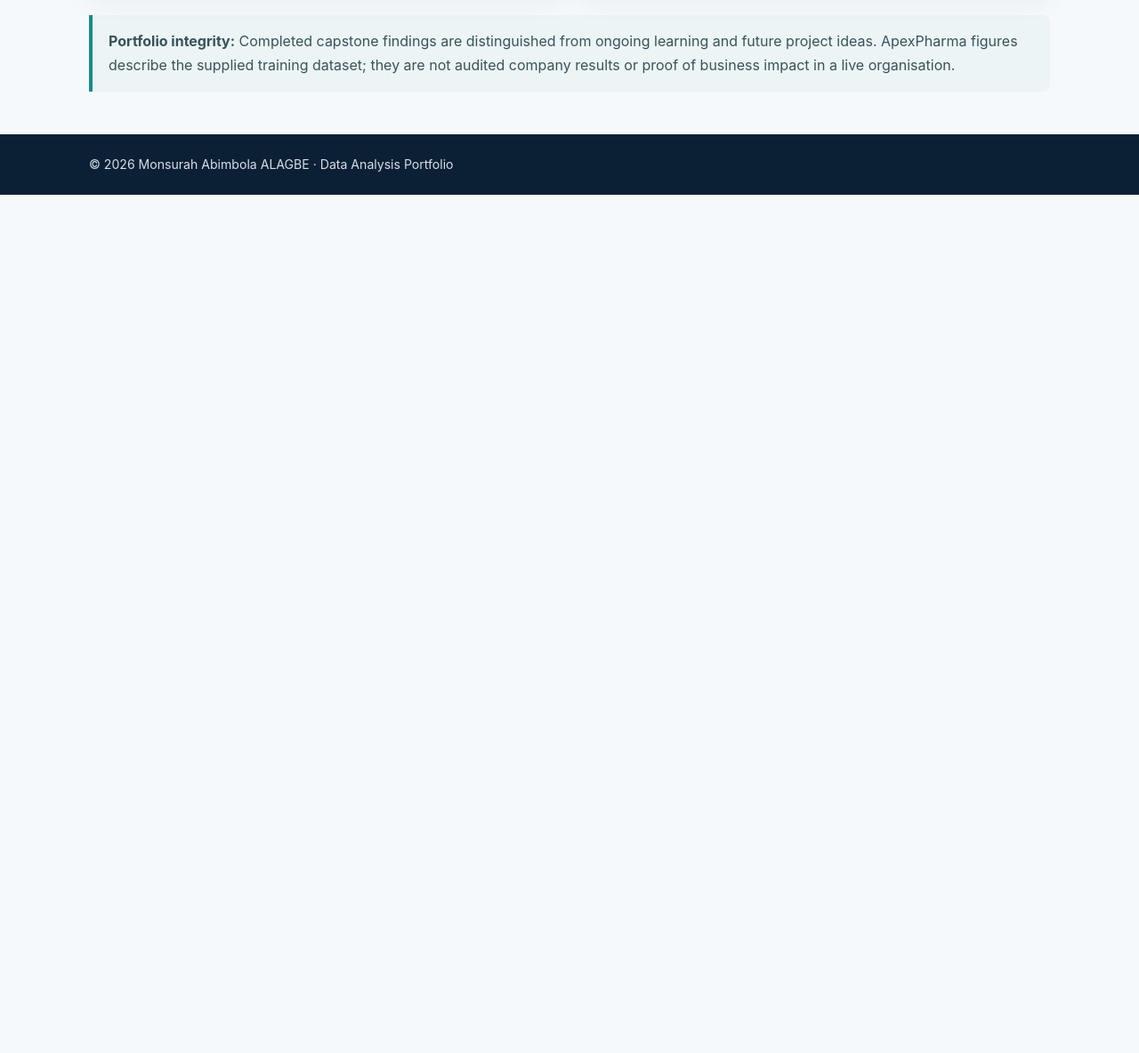
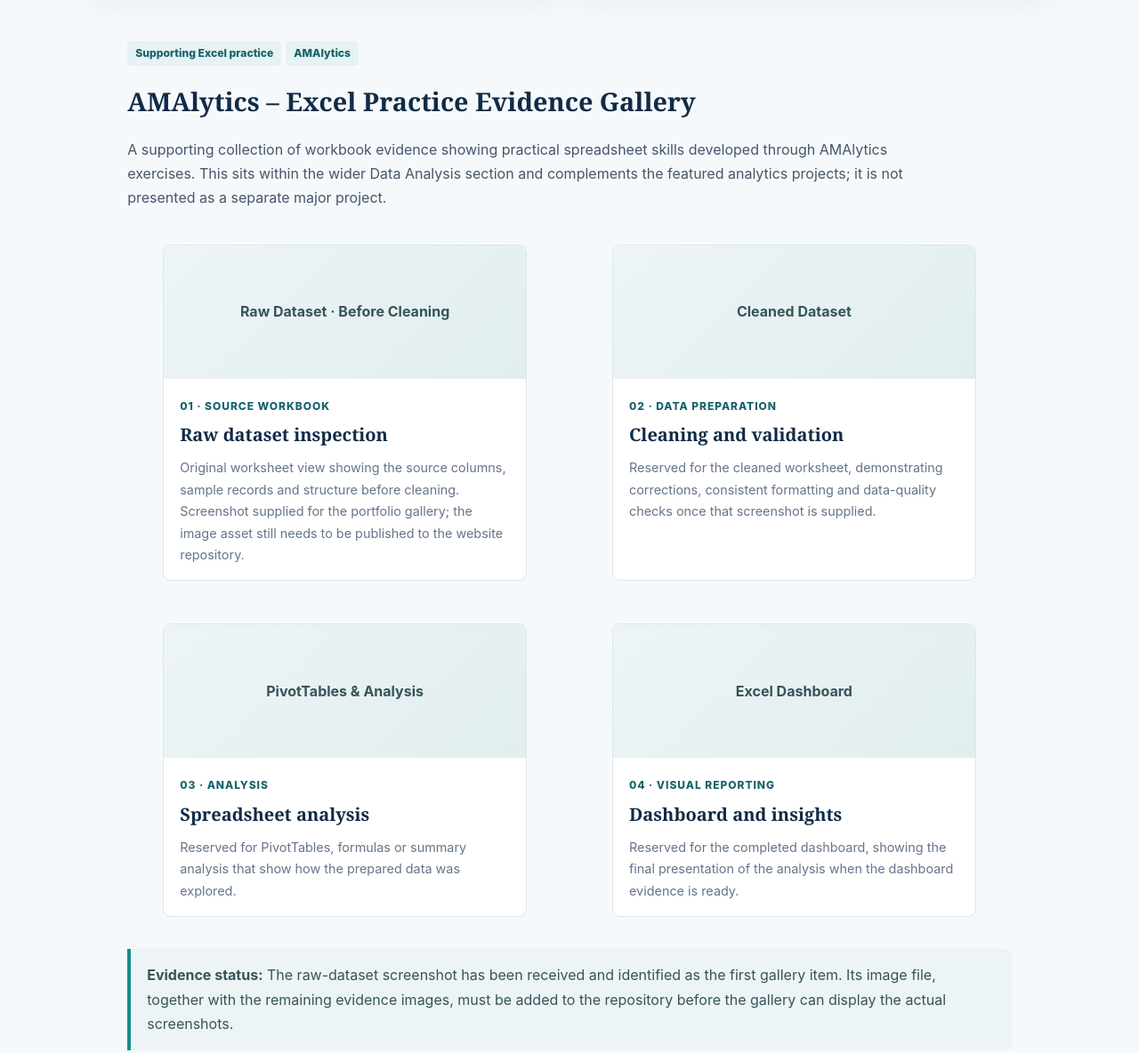
Before and after one commit to Monsurah1910/monsurah-healthtech-portfolio, a plain HTML site: page data-analysis.html in a window 1280 px wide. Shown: the part 4853-6037 px from the top of the page at 89% size. Before the commit the page ends 5072 px from the top, so only its background shows below. Drawn offline with Linux system fonts and the light colour scheme.

Commit message:
Add AMAlytics supporting Excel evidence gallery

```diff
--- a/data-analysis.html
+++ b/data-analysis.html
@@ -11,7 +11,8 @@
 .wrap{width:min(1080px,92%);margin:auto}.top{background:var(--navy);border-bottom:3px solid var(--teal);padding:15px 0}.top nav{display:flex;justify-content:space-between;gap:18px;flex-wrap:wrap}.top a{color:white;text-decoration:none;font-weight:700}.top .links{display:flex;gap:16px;flex-wrap:wrap;font-size:.9rem}
 .hero{background:radial-gradient(ellipse at 88% 8%,rgba(22,140,140,.2),transparent 32%),linear-gradient(120deg,#102b46,#174765 68%,#168c8c);color:white;padding:68px 0 64px;border-bottom:4px solid var(--teal)}.eyebrow{color:#bde4e1;text-transform:uppercase;letter-spacing:.15em;font-size:.76rem;font-weight:800}h1,h2,h3{font-family:Georgia,serif}h1{font-size:clamp(2.35rem,5vw,3.8rem);line-height:1.12;margin:12px 0 16px;max-width:900px}.hero p{max-width:820px;color:#e8edf5;font-size:1.08rem}
 section{padding:48px 0}.intro{max-width:900px;color:#45566b}.grid{display:grid;grid-template-columns:repeat(2,minmax(0,1fr));gap:16px;margin-top:24px}.card{background:#fff;border:1px solid var(--line);border-top:4px solid var(--teal);border-radius:9px;padding:24px;box-shadow:0 10px 28px rgba(16,31,61,.045)}h2{color:var(--navy);font-size:1.8rem;margin:8px 0 12px}h3{color:var(--navy);font-size:1.25rem;margin:0 0 8px}.meta{color:var(--muted);font-size:.9rem}.tag{display:inline-block;background:#e6f2f3;color:#17636a;border-radius:4px;padding:4px 9px;font-size:.76rem;font-weight:800;margin:0 5px 8px 0}.skills{display:flex;gap:7px;flex-wrap:wrap;margin-top:16px}.skills span{background:#f0f6f7;border:1px solid var(--line);padding:5px 9px;border-radius:4px;font-size:.82rem;color:#35545a}.note{margin-top:20px;padding:16px 18px;background:var(--pale);border-left:4px solid var(--teal);border-radius:0 8px 8px 0;color:#35545a}.kpi{display:grid;grid-template-columns:repeat(3,1fr);gap:10px;margin:18px 0}.kpi div{background:#f0f6f7;border:1px solid var(--line);border-radius:7px;padding:14px}.kpi strong{display:block;color:var(--navy);font-size:1.3rem}a{color:#17636a}footer{background:#0b2035;color:#d6deea;padding:22px 0;font-size:.88rem}
-@media(max-width:720px){.grid,.kpi{grid-template-columns:1fr}.hero{padding:50px 0}.top nav{flex-direction:column}}
+.evidence-gallery{display:grid;grid-template-columns:repeat(2,minmax(0,1fr));gap:16px;margin-top:22px}.evidence-item{background:#fff;border:1px solid var(--line);border-radius:9px;overflow:hidden}.evidence-visual{min-height:150px;display:flex;align-items:center;justify-content:center;text-align:center;padding:24px;background:linear-gradient(135deg,#edf4f6,#e2eeee);color:#35545a;font-weight:700}.evidence-item figcaption{padding:16px 18px}.evidence-item figcaption p{margin:6px 0 0;color:var(--muted);font-size:.9rem}.evidence-step{display:inline-block;color:#17636a;font-size:.75rem;font-weight:800;text-transform:uppercase;letter-spacing:.08em;margin-bottom:5px}
+@media(max-width:720px){.grid,.kpi,.evidence-gallery{grid-template-columns:1fr}.hero{padding:50px 0}.top nav{flex-direction:column}}
 </style>
 </head>
 <body>
@@ -99,6 +100,32 @@ section{padding:48px 0}.intro{max-width:900px;color:#45566b}.grid{display:grid;g
 <p class="meta">These tools are presented as learning and exploration; proficiency will be refined as practical project evidence is added.</p>
 </article>
 </div>
+
+<section id="amalytics-excel-evidence"><div class="wrap">
+<span class="tag">Supporting Excel practice</span><span class="tag">AMAlytics</span>
+<h2>AMAlytics – Excel Practice Evidence Gallery</h2>
+<p class="intro">A supporting collection of workbook evidence showing practical spreadsheet skills developed through AMAlytics exercises. This sits within the wider Data Analysis section and complements the featured analytics projects; it is not presented as a separate major project.</p>
+<div class="evidence-gallery">
+<figure class="evidence-item">
+<div class="evidence-visual" role="img" aria-label="Raw dataset screenshot supplied; image file awaits publication to the portfolio repository">Raw Dataset · Before Cleaning</div>
+<figcaption><span class="evidence-step">01 · Source workbook</span><h3>Raw dataset inspection</h3><p>Original worksheet view showing the source columns, sample records and structure before cleaning. Screenshot supplied for the portfolio gallery; the image asset still needs to be published to the website repository.</p></figcaption>
+</figure>
+<figure class="evidence-item">
+<div class="evidence-visual" role="img" aria-label="Evidence slot for cleaned worksheet">Cleaned Dataset</div>
+<figcaption><span class="evidence-step">02 · Data preparation</span><h3>Cleaning and validation</h3><p>Reserved for the cleaned worksheet, demonstrating corrections, consistent formatting and data-quality checks once that screenshot is supplied.</p></figcaption>
+</figure>
+<figure class="evidence-item">
+<div class="evidence-visual" role="img" aria-label="Evidence slot for Excel analysis">PivotTables &amp; Analysis</div>
+<figcaption><span class="evidence-step">03 · Analysis</span><h3>Spreadsheet analysis</h3><p>Reserved for PivotTables, formulas or summary analysis that show how the prepared data was explored.</p></figcaption>
+</figure>
+<figure class="evidence-item">
+<div class="evidence-visual" role="img" aria-label="Evidence slot for Excel dashboard">Excel Dashboard</div>
+<figcaption><span class="evidence-step">04 · Visual reporting</span><h3>Dashboard and insights</h3><p>Reserved for the completed dashboard, showing the final presentation of the analysis when the dashboard evidence is ready.</p></figcaption>
+</figure>
+</div>
+<div class="note"><strong>Evidence status:</strong> The raw-dataset screenshot has been received and identified as the first gallery item. Its image file, together with the remaining evidence images, must be added to the repository before the gallery can display the actual screenshots.</div>
+</div></section>
+
 <div class="note"><strong>Portfolio integrity:</strong> Completed capstone findings are distinguished from ongoing learning and future project ideas. ApexPharma figures describe the supplied training dataset; they are not audited company results or proof of business impact in a live organisation.</div>
 </div></section>
 </main>
```
